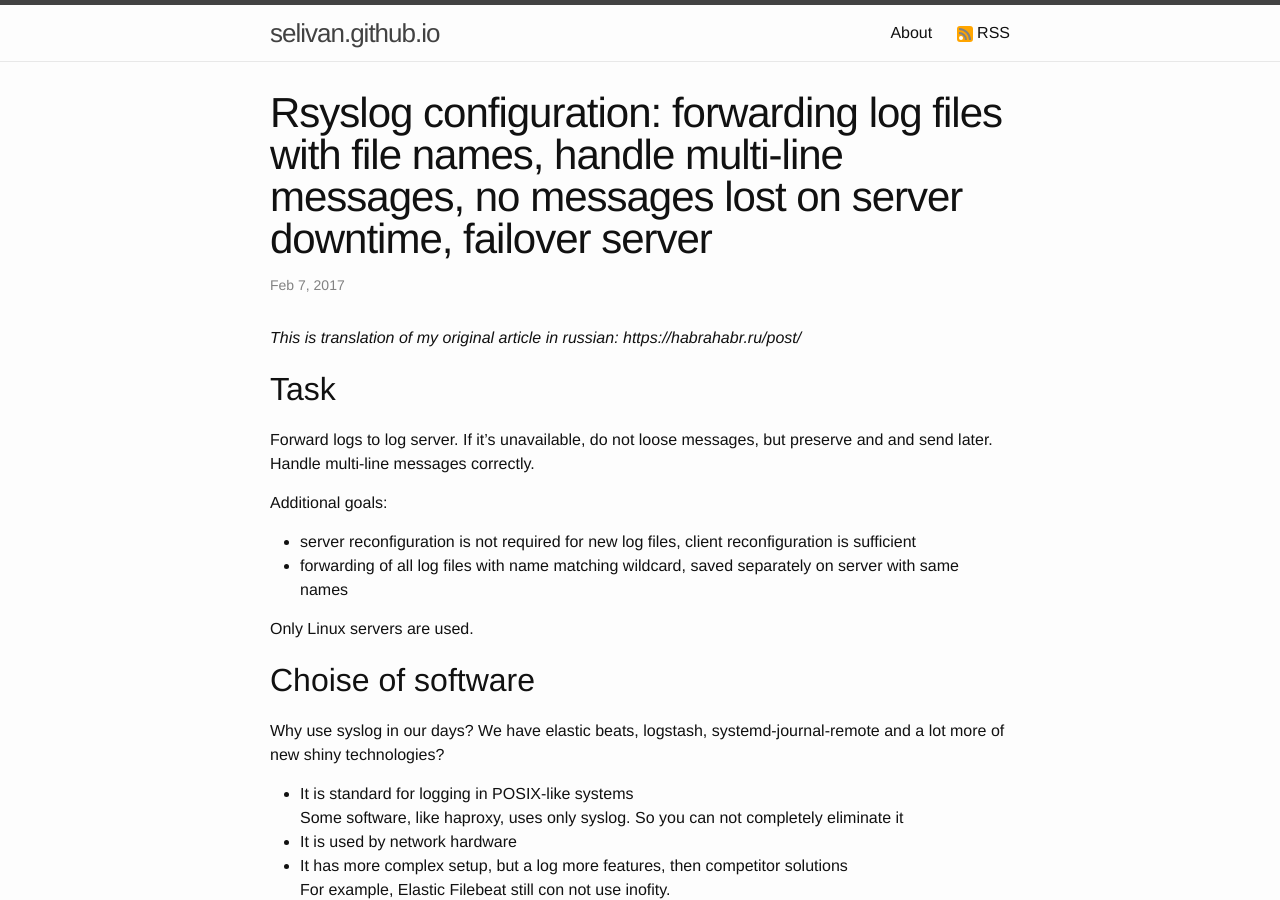
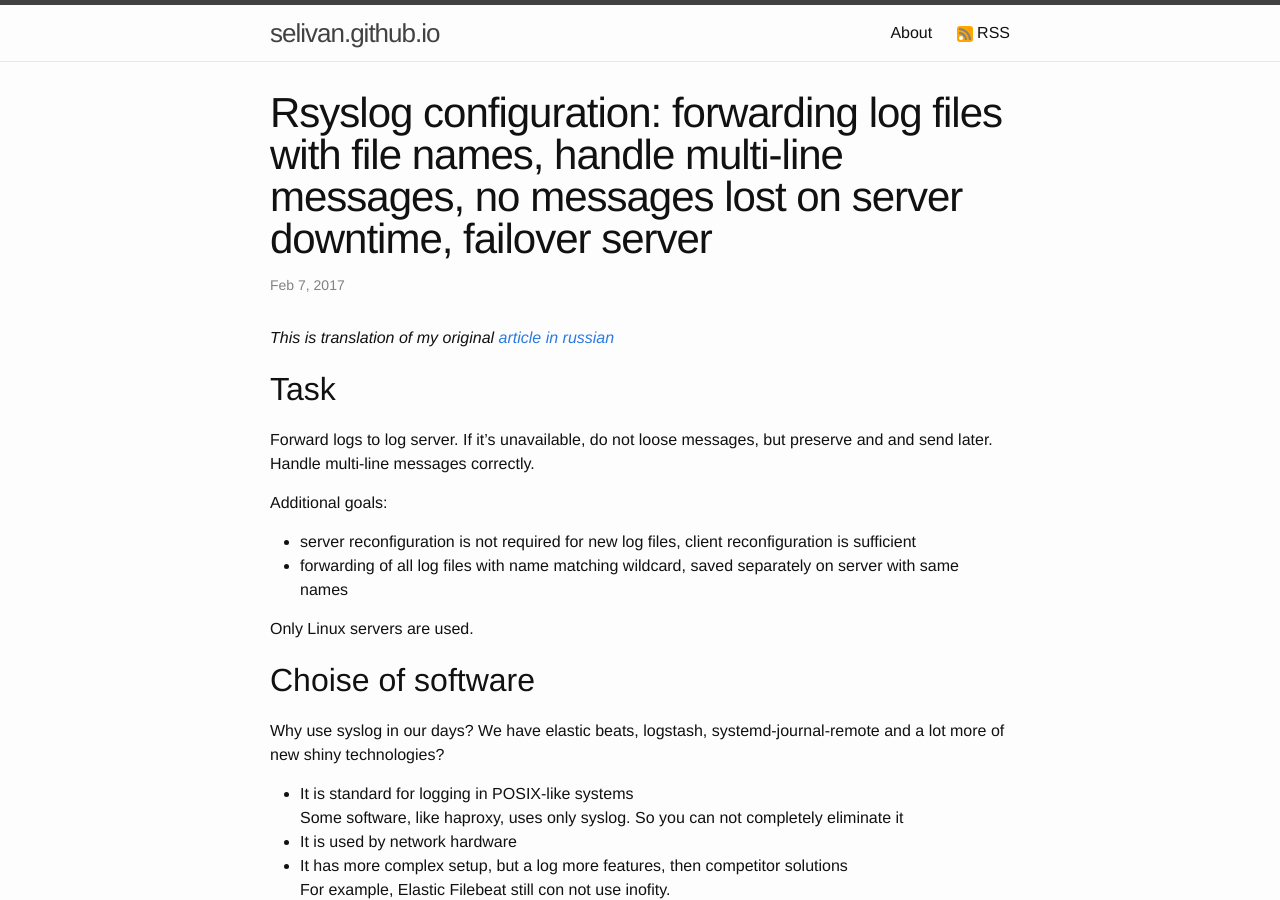
Before and after one commit to selivan/selivan.github.io, a Jekyll site: the page built from _posts/2017-02-07-rsyslog-log-forward-save-filename-handle-multi-line-failover.md, in a window 1280 px wide and 900 px high. Built offline with Jekyll 4.4.1, drawn with Linux system fonts in a browser that asks for light colours; comment, search, counter and statistics services are not loaded.

Commit message:
small fix

```diff
--- a/_posts/2017-02-07-rsyslog-log-forward-save-filename-handle-multi-line-failover.md
+++ b/_posts/2017-02-07-rsyslog-log-forward-save-filename-handle-multi-line-failover.md
@@ -4,7 +4,7 @@
 tags: [rsyslog, syslog]
 ---
 
-*This is translation of my original article in russian: https://habrahabr.ru/post/*
+*This is translation of my original [article in russian](https://habrahabr.ru/post/)*
 
 ## Task
 
```
